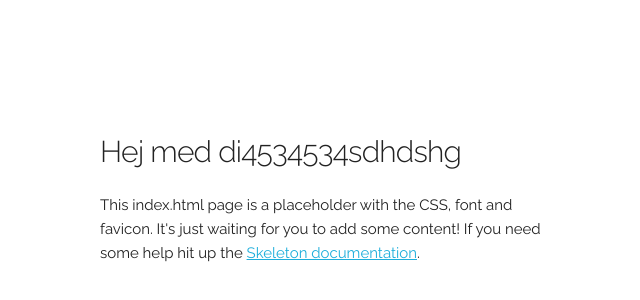
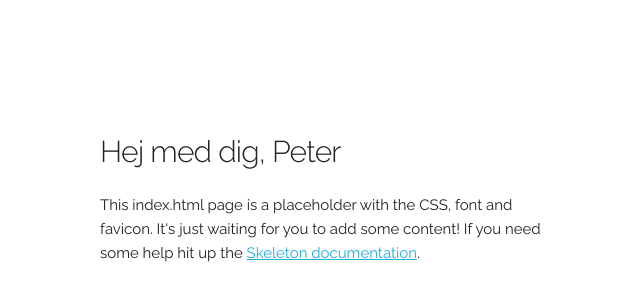
Before and after one commit to Stutttgarttt/awdf12021, a plain HTML site: page index.html in a window 1280 px wide. Shown: the part 108-408 px from the top of the page, without its empty margins (60-700 px from the left). Drawn offline with Linux system fonts and the light colour scheme.

Commit message:
Update index.html

```diff
--- a/index.html
+++ b/index.html
@@ -34,7 +34,7 @@
   <div class="container">
     <div class="row">
       <div class="one-half column" style="margin-top: 25%">
-        <h4>Hej med di4534534sdhdshg</h4>
+        <h4>Hej med dig, Peter</h4>
         <p>This index.html page is a placeholder with the CSS, font and favicon. It's just waiting for you to add some content! If you need some help hit up the <a href="http://www.getskeleton.com">Skeleton documentation</a>.</p>
       </div>
     </div>
```
